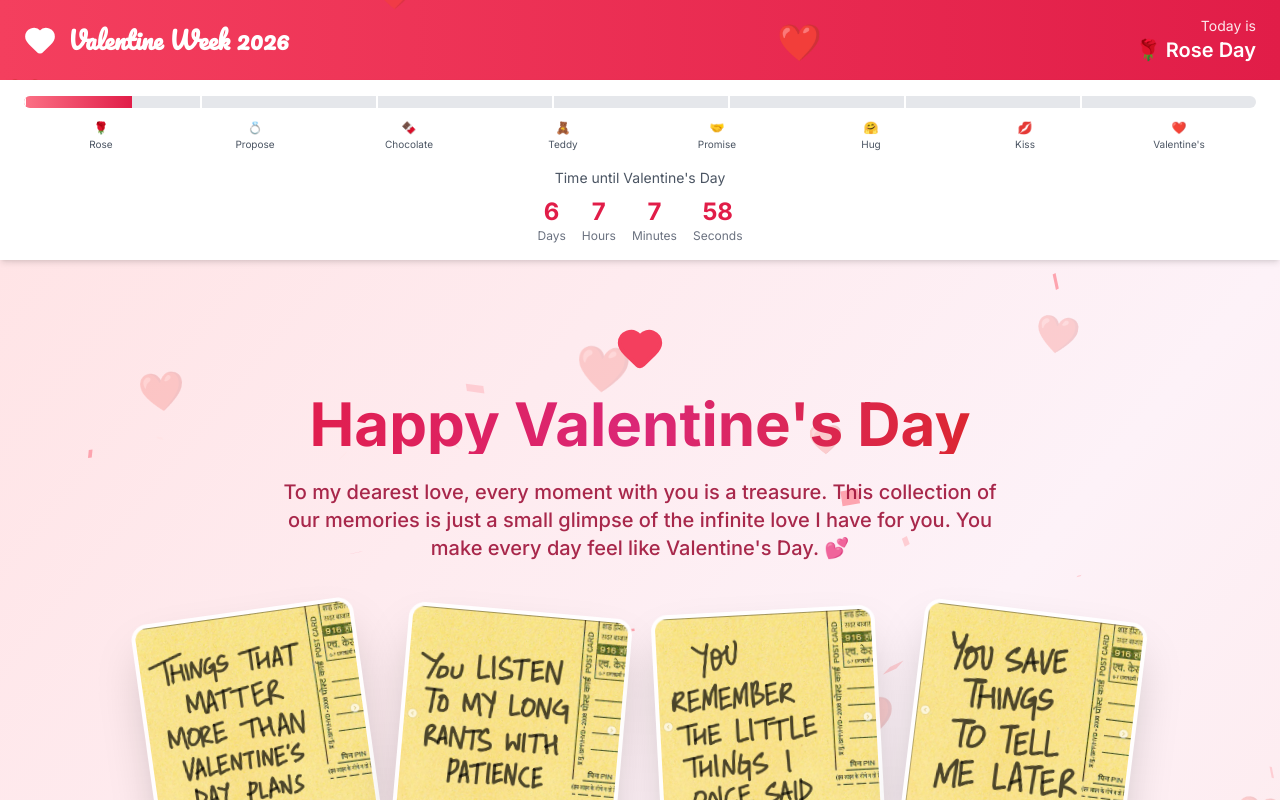
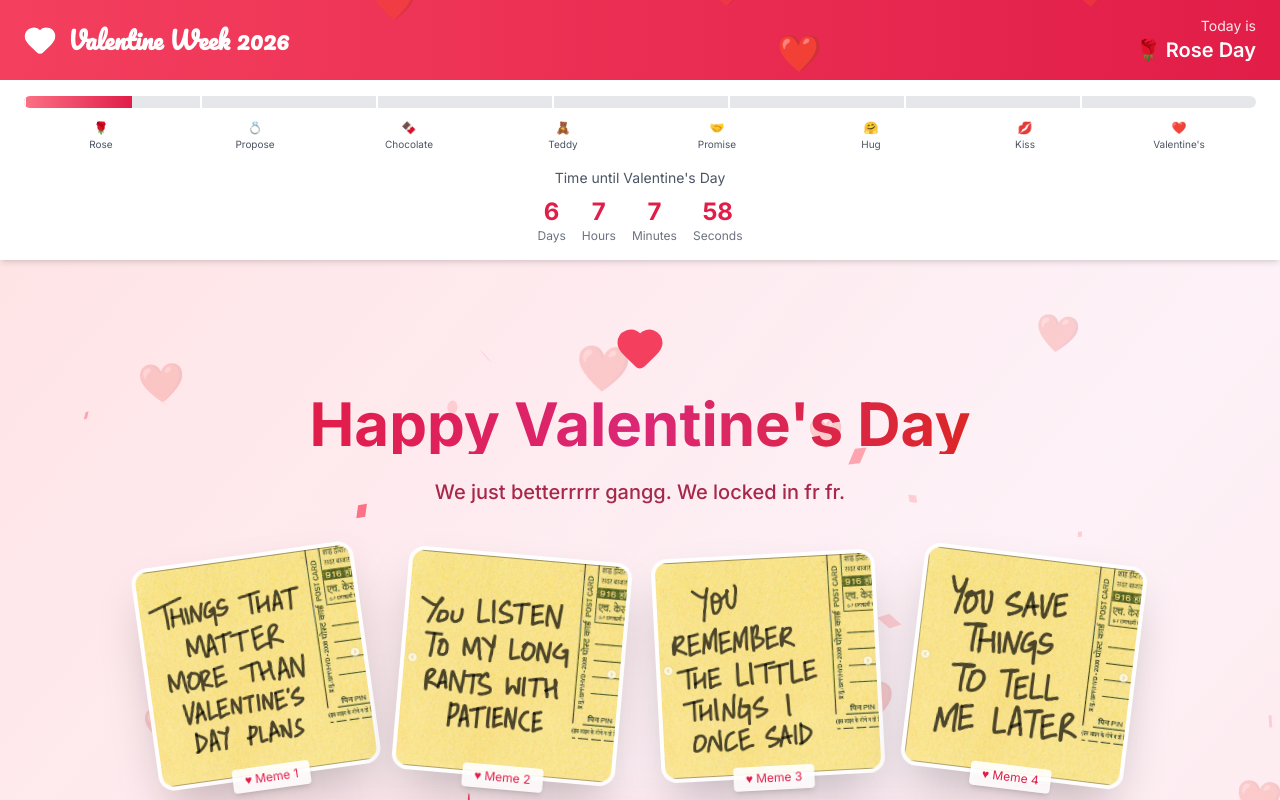
Before and after one commit to Silver1104/protec, a React (Vite) app in the folder frontend/: page /valentine in a window 1280 px wide. Shown: the top 800 px of the page. Built offline with nearby package versions, Linux system fonts and the light colour scheme; no server answers.

Commit message:
Video add

```diff
--- a/frontend/src/pages/days/ValentineDay.jsx
+++ b/frontend/src/pages/days/ValentineDay.jsx
@@ -177,10 +177,7 @@ export const ValentineDay = () => {
                         animate={{ opacity: 1 }}
                         transition={{ delay: 0.3, duration: 0.8 }}
                     >
-                        To my dearest love, every moment with you is a treasure.
-                        This collection of our memories is just a small glimpse of
-                        the infinite love I have for you. You make every day feel
-                        like Valentine&apos;s Day. 💕
+                        We just betterrrrr gangg. We locked in fr fr.
                     </motion.p>
                 </motion.div>
 
```
